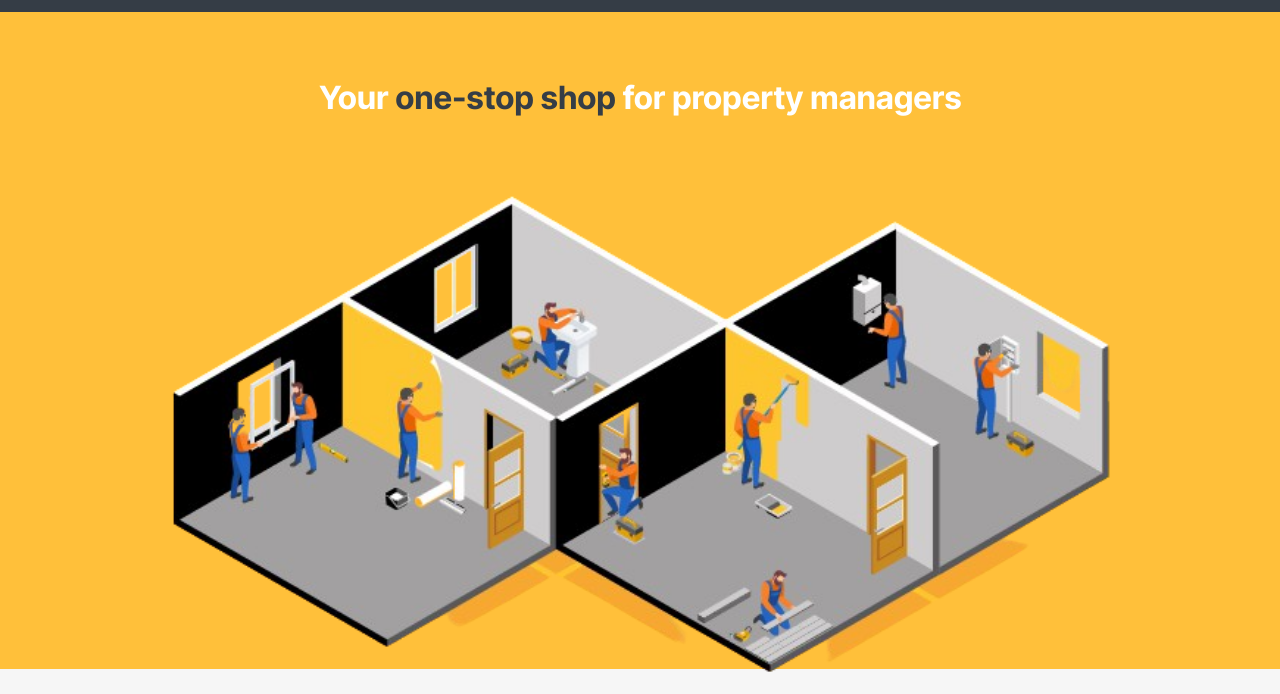
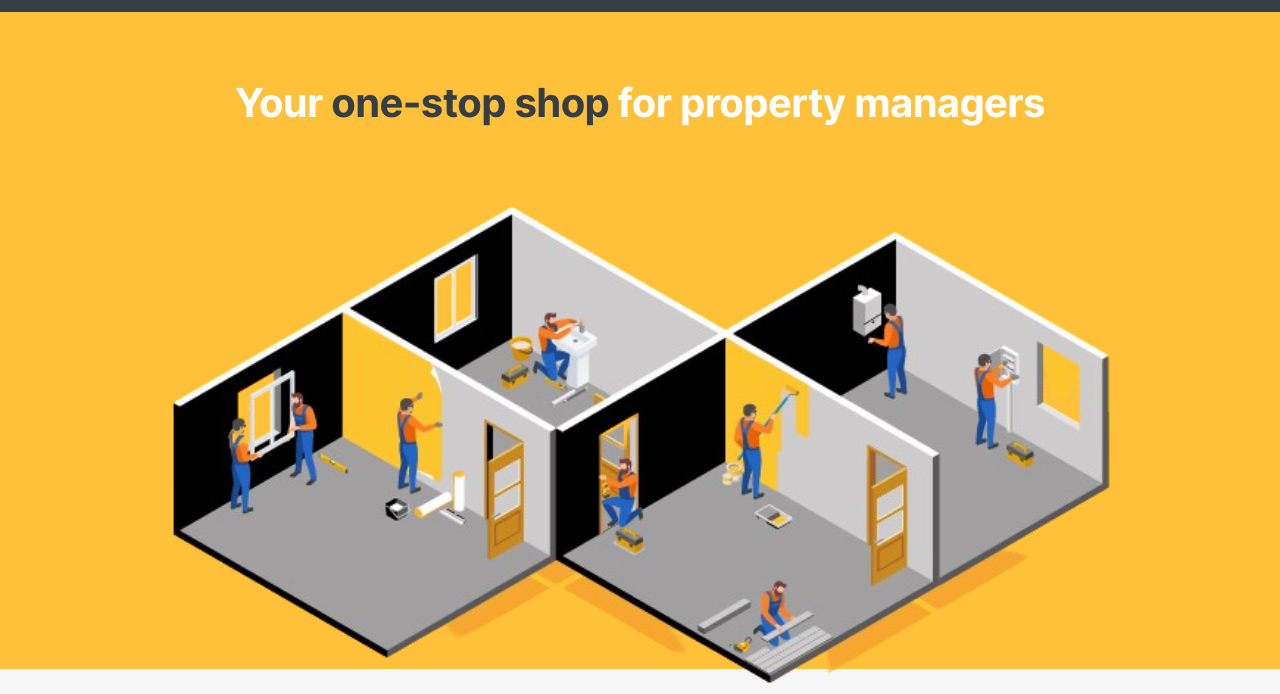
Before and after one commit to NickEast12/sorted-property-services, a Gatsby site: page / in a window 1280 px wide. Shown: the part 98-792 px from the top of the page. Built offline with nearby package versions, Linux system fonts and the light colour scheme; Gatsby itself is replaced by a stand-in of ours.

Commit message:
homepage style testing

```diff
--- a/src/components/PageHeader.js
+++ b/src/components/PageHeader.js
@@ -31,7 +31,7 @@ const PageHeader = ({ title }) => {
         <h1>{title}</h1>
       </div>
       <div className="header__img">
-        <Image alt="Property Services" filename="background.png" />
+        <Image alt="Property Services" filename="background2.png" />
       </div>
     </PageHeaderStyles>
   );
--- a/src/pages/index.js
+++ b/src/pages/index.js
@@ -97,6 +97,17 @@ const MainHeaderStyles = styled.div`
       padding-top: 3rem;
       &__btn {
         margin-top: 2rem;
+      }
+    }
+  }
+  @media only screen and (min-width: 414px) {
+    .title {
+      padding-top: 3rem;
+      &__content {
+        h1 {
+          font-size: 2.5rem;
+          font-weight: 700;
+        }
       }
     }
   }
```
